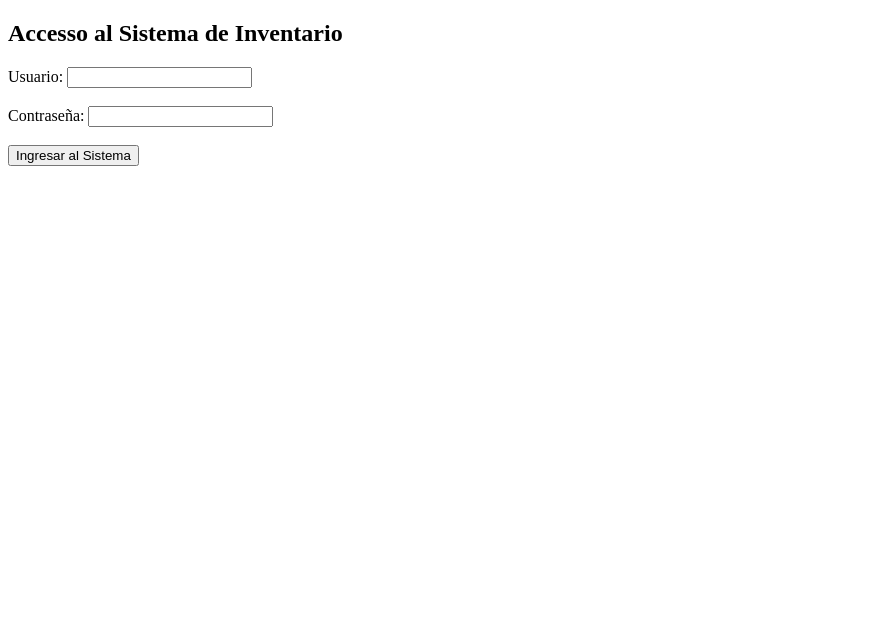
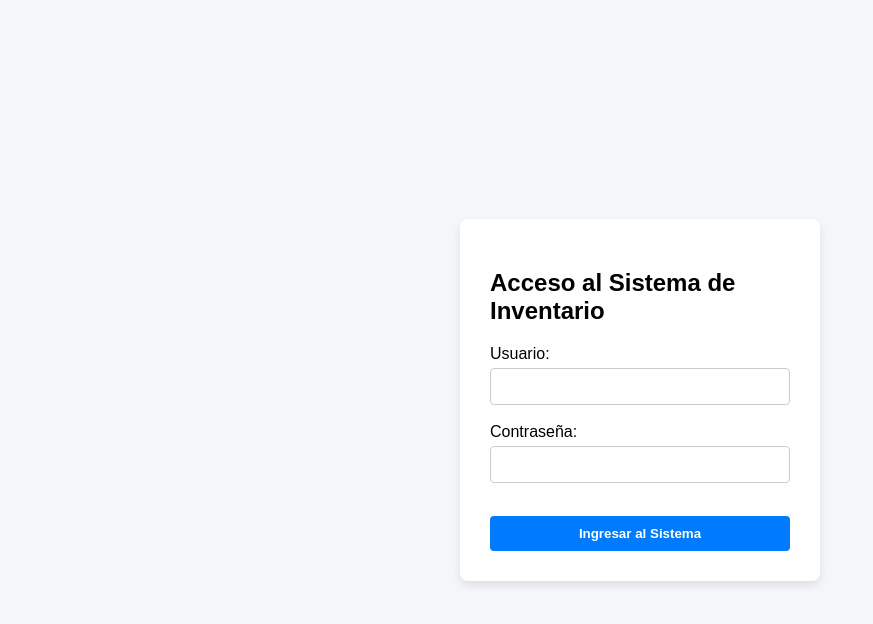
Before and after one commit to DenisseeRodriguez/Denissee, a plain HTML site: page index.html in a window 1280 px wide. Shown: the whole page, without its empty margins (0-873 px from the left). Drawn offline with Linux system fonts and the light colour scheme.

Commit message:
agregado diseño css al formulario

```diff
--- a/index.html
+++ b/index.html
@@ -3,12 +3,12 @@
 <head>
     <meta charset="UTF-8">
     <meta name="viewport" content="width=device-width, initial-scale=1.0">
-    <title>Sistema De Inventario - Denisse</title>
+    <title>Sistema inventario -Yorleni</title>
+    <link rel="stylesheet" href="style.css"
 </head>
 <body>
-
     <div class="login-container">
-   <h2> Accesso al Sistema de Inventario</h2>
+<h2>Acceso al Sistema de Inventario</h2>
      <form action="#" method="POST">
      <label for="usuario">Usuario:</label>
      <input type="text" id="usuario" name="usuario" required>
@@ -19,8 +19,5 @@
 <button type="submit">Ingresar al Sistema</button>
 </form>
 </div>
-
-
-
 </body>
 </html>
--- /dev/null
+++ b/style.css
@@ -0,0 +1,45 @@
+/* Centrar el contenido en la pantalla */
+body {
+font-family: Arial, sans-serif;
+background-color: #f4f6f9;
+display: flex;
+justify-content: center;
+align-items: center;
+height: 100vh;
+margin: 0;
+}
+/* Estilo de la tarjeta blanca del formulario */
+.login-container {
+background-color: white;
+padding: 30px;
+border-radius: 8px;
+box-shadow: 0 4px 8px rgba(0,0,0,0.1);
+width: 300px;
+}
+
+/* Diseño de las cajas de texto */
+input {
+width: 100%;
+padding: 10px;
+margin-top: 5px;
+border: 1px solid #ccc;
+border-radius: 4px;
+box-sizing: border-box;
+}
+
+/* Diseño del botón de ingreso */
+button {
+width: 100%;
+padding: 10px;
+background-color: #007bff;
+color: white;
+border: none;
+border-radius: 4px;
+cursor: pointer;
+font-weight: bold;
+margin-top: 15px;
+}
+
+button:hover {
+background-color: #0056b3;
+}
```
Lines whose indentation alone changed are shown as unchanged.
